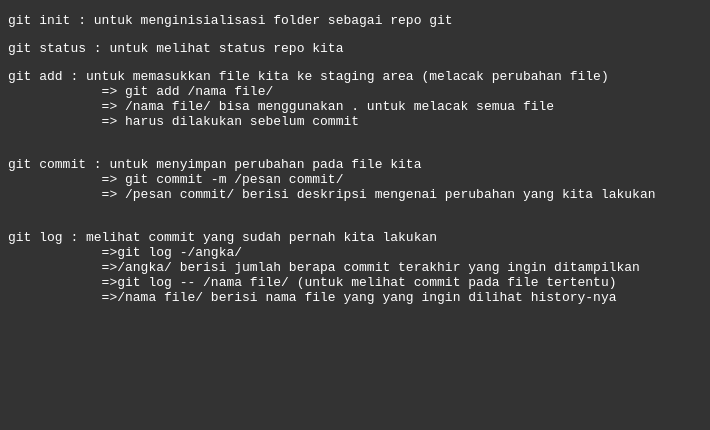
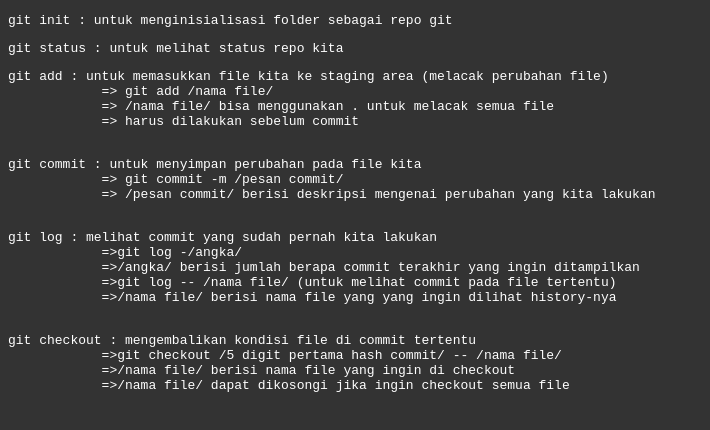
Before and after one commit to ryokf/tutorial-git, a plain HTML site: page index.html in a window 1280 px wide. Shown: the whole page, without its empty margins (0-710 px from the left). Drawn offline with Linux system fonts and the light colour scheme.

Commit message:
menambahkan git checkout

```diff
--- a/index.html
+++ b/index.html
@@ -35,6 +35,11 @@
             =>git log -- /nama file/ (untuk melihat commit pada file tertentu)
             =>/nama file/ berisi nama file yang yang ingin dilihat history-nya
     </pre>
+    <pre>git checkout : mengembalikan kondisi file di commit tertentu
+            =>git checkout /5 digit pertama hash commit/ -- /nama file/
+            =>/nama file/ berisi nama file yang ingin di checkout
+            =>/nama file/ dapat dikosongi jika ingin checkout semua file
+    </pre>
 
 </body>
 
```
